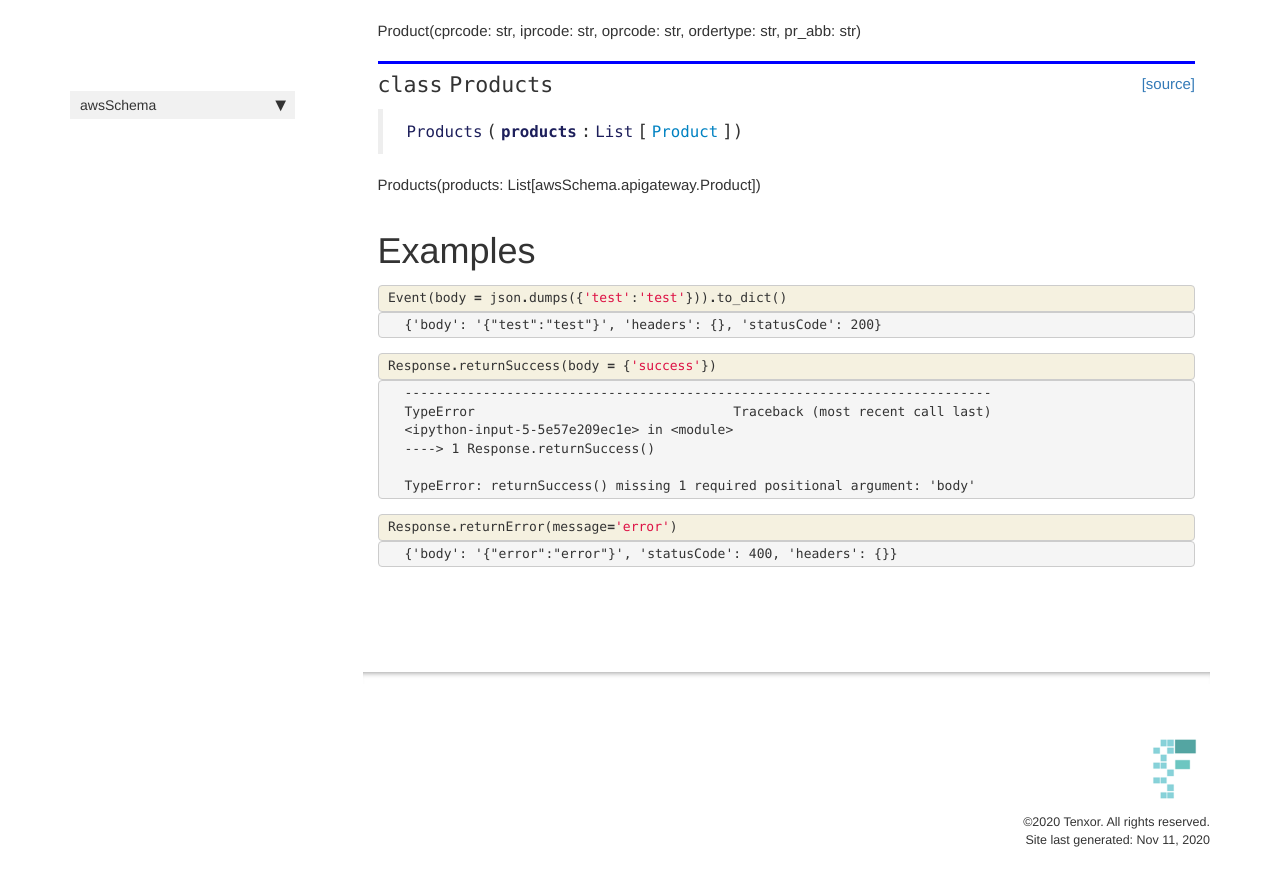
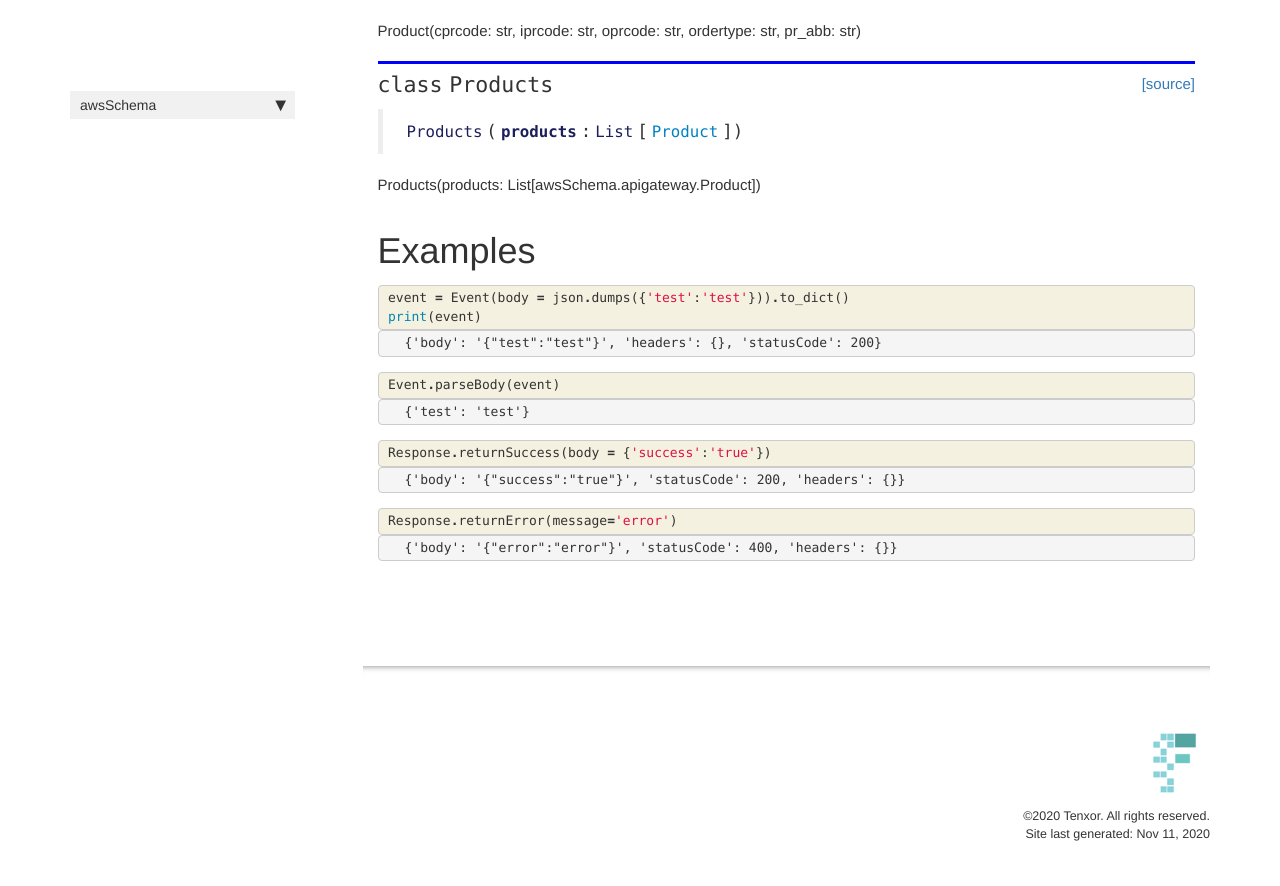
Before and after one commit to thanakijwanavit/awsSchema, a Jekyll site: the page built from docs/apigateway.html, in a window 1280 px wide and 900 px high, scrolled down 744 px. Shown: the top 886 px of the window. Built offline with Jekyll 4.4.1, drawn with Linux system fonts in a browser that asks for light colours; nearby versions of some CDN libraries; comment, search, counter and statistics services are not loaded.

Commit message:
add return error to dict and add event direct body parsing

```diff
--- a/awsSchema/__init__.py
+++ b/awsSchema/__init__.py
@@ -1 +1 @@
-__version__ = "0.0.5"
+__version__ = "0.0.6"
--- a/awsSchema/apigateway.py
+++ b/awsSchema/apigateway.py
@@ -65,6 +65,9 @@ class Event:
     return body.get(key)
   key = lambda self: json.loads(self.body)['key']
   firstKey = lambda self: next(iter(json.loads(self.body).items()))
+  @classmethod
+  def parseBody(cls, event):
+    return cls.from_dict(event).getBody()
 @dataclass_json
 @dataclass
 class Product:
--- a/docs/apigateway.html
+++ b/docs/apigateway.html
@@ -90,7 +90,7 @@ nb_path: "apigateway.ipynb"
 
 
 <div class="output_markdown rendered_html output_subarea ">
-<h2 id="Product" class="doc_header"><code>class</code> <code>Product</code><a href="https://github.com/thanakijwanavit/awsSchema/tree/master/awsSchema/apigateway.py#L70" class="source_link" style="float:right">[source]</a></h2><blockquote><p><code>Product</code>(<strong><code>cprcode</code></strong>:<code>str</code>, <strong><code>iprcode</code></strong>:<code>str</code>, <strong><code>oprcode</code></strong>:<code>str</code>, <strong><code>ordertype</code></strong>:<code>str</code>, <strong><code>pr_abb</code></strong>:<code>str</code>)</p>
+<h2 id="Product" class="doc_header"><code>class</code> <code>Product</code><a href="https://github.com/thanakijwanavit/awsSchema/tree/master/awsSchema/apigateway.py#L73" class="source_link" style="float:right">[source]</a></h2><blockquote><p><code>Product</code>(<strong><code>cprcode</code></strong>:<code>str</code>, <strong><code>iprcode</code></strong>:<code>str</code>, <strong><code>oprcode</code></strong>:<code>str</code>, <strong><code>ordertype</code></strong>:<code>str</code>, <strong><code>pr_abb</code></strong>:<code>str</code>)</p>
 </blockquote>
 <p>Product(cprcode: str, iprcode: str, oprcode: str, ordertype: str, pr_abb: str)</p>
 
@@ -115,7 +115,7 @@ nb_path: "apigateway.ipynb"
 
 
 <div class="output_markdown rendered_html output_subarea ">
-<h2 id="Products" class="doc_header"><code>class</code> <code>Products</code><a href="https://github.com/thanakijwanavit/awsSchema/tree/master/awsSchema/apigateway.py#L78" class="source_link" style="float:right">[source]</a></h2><blockquote><p><code>Products</code>(<strong><code>products</code></strong>:<code>List</code>[<a href="/awsSchema/apigateway.html#Product"><code>Product</code></a>])</p>
+<h2 id="Products" class="doc_header"><code>class</code> <code>Products</code><a href="https://github.com/thanakijwanavit/awsSchema/tree/master/awsSchema/apigateway.py#L81" class="source_link" style="float:right">[source]</a></h2><blockquote><p><code>Products</code>(<strong><code>products</code></strong>:<code>List</code>[<a href="/awsSchema/apigateway.html#Product"><code>Product</code></a>])</p>
 </blockquote>
 <p>Products(products: List[awsSchema.apigateway.Product])</p>
 
@@ -149,7 +149,39 @@ nb_path: "apigateway.ipynb"
 
 <div class="inner_cell">
     <div class="input_area">
-<div class=" highlight hl-ipython3"><pre><span></span><span class="n">Event</span><span class="p">(</span><span class="n">body</span> <span class="o">=</span> <span class="n">json</span><span class="o">.</span><span class="n">dumps</span><span class="p">({</span><span class="s1">&#39;test&#39;</span><span class="p">:</span><span class="s1">&#39;test&#39;</span><span class="p">}))</span><span class="o">.</span><span class="n">to_dict</span><span class="p">()</span>
+<div class=" highlight hl-ipython3"><pre><span></span><span class="n">event</span> <span class="o">=</span> <span class="n">Event</span><span class="p">(</span><span class="n">body</span> <span class="o">=</span> <span class="n">json</span><span class="o">.</span><span class="n">dumps</span><span class="p">({</span><span class="s1">&#39;test&#39;</span><span class="p">:</span><span class="s1">&#39;test&#39;</span><span class="p">}))</span><span class="o">.</span><span class="n">to_dict</span><span class="p">()</span>
+<span class="nb">print</span><span class="p">(</span><span class="n">event</span><span class="p">)</span>
+</pre></div>
+
+    </div>
+</div>
+</div>
+
+<div class="output_wrapper">
+<div class="output">
+
+<div class="output_area">
+
+<div class="output_subarea output_stream output_stdout output_text">
+<pre>{&#39;body&#39;: &#39;{&#34;test&#34;:&#34;test&#34;}&#39;, &#39;headers&#39;: {}, &#39;statusCode&#39;: 200}
+</pre>
+</div>
+</div>
+
+</div>
+</div>
+
+</div>
+    {% endraw %}
+
+    {% raw %}
+
+<div class="cell border-box-sizing code_cell rendered">
+<div class="input">
+
+<div class="inner_cell">
+    <div class="input_area">
+<div class=" highlight hl-ipython3"><pre><span></span><span class="n">Event</span><span class="o">.</span><span class="n">parseBody</span><span class="p">(</span><span class="n">event</span><span class="p">)</span>
 </pre></div>
 
     </div>
@@ -182,7 +214,7 @@ nb_path: "apigateway.ipynb"
 
 <div class="inner_cell">
     <div class="input_area">
-<div class=" highlight hl-ipython3"><pre><span></span><span class="n">Response</span><span class="o">.</span><span class="n">returnSuccess</span><span class="p">(</span><span class="n">body</span> <span class="o">=</span> <span class="p">{</span><span class="s1">&#39;success&#39;</span><span class="p">})</span>
+<div class=" highlight hl-ipython3"><pre><span></span><span class="n">Response</span><span class="o">.</span><span class="n">returnSuccess</span><span class="p">(</span><span class="n">body</span> <span class="o">=</span> <span class="p">{</span><span class="s1">&#39;success&#39;</span><span class="p">:</span><span class="s1">&#39;true&#39;</span><span class="p">})</span>
 </pre></div>
 
     </div>
@@ -194,15 +226,12 @@ nb_path: "apigateway.ipynb"
 
 <div class="output_area">
 
-<div class="output_subarea output_text output_error">
-<pre>
-<span class="ansi-red-fg">---------------------------------------------------------------------------</span>
-<span class="ansi-red-fg">TypeError</span>                                 Traceback (most recent call last)
-<span class="ansi-green-fg">&lt;ipython-input-5-5e57e209ec1e&gt;</span> in <span class="ansi-cyan-fg">&lt;module&gt;</span>
-<span class="ansi-green-fg">----&gt; 1</span><span class="ansi-red-fg"> </span>Response<span class="ansi-blue-fg">.</span>returnSuccess<span class="ansi-blue-fg">(</span><span class="ansi-blue-fg">)</span>
 
-<span class="ansi-red-fg">TypeError</span>: returnSuccess() missing 1 required positional argument: &#39;body&#39;</pre>
+
+<div class="output_text output_subarea output_execute_result">
+<pre>{&#39;body&#39;: &#39;{&#34;success&#34;:&#34;true&#34;}&#39;, &#39;statusCode&#39;: 200, &#39;headers&#39;: {}}</pre>
 </div>
+
 </div>
 
 </div>
```
Also changed, not shown: other parts of docs/apigateway.html (+1 -1 lines), 3 other files.
